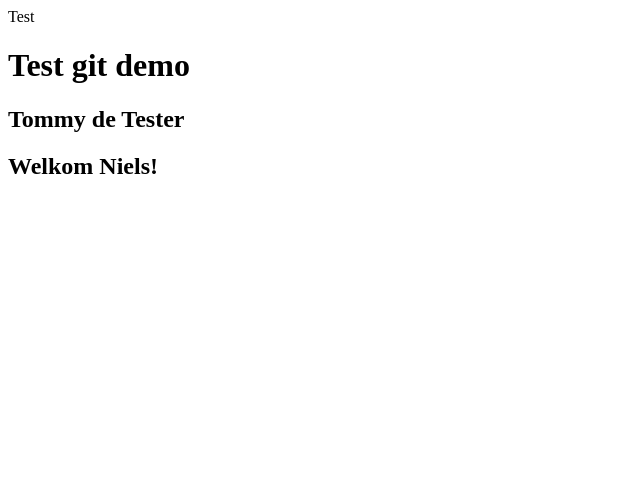
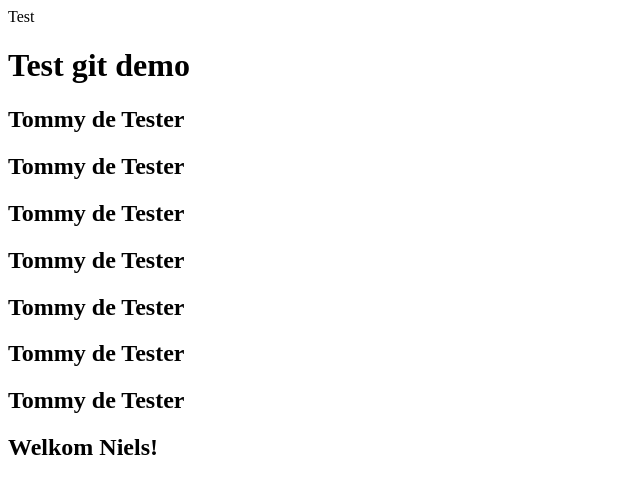
Before and after one commit to markbaselier/git-demo, a plain HTML site: page index.html in a window 1280 px wide. Shown: the whole page, without its empty margins (0-640 px from the left). Drawn offline with Linux system fonts and the light colour scheme.

Commit message:
Meerdere tommys toegevoegd

```diff
--- a/index.html
+++ b/index.html
@@ -8,6 +8,12 @@
 Test
 <h1>Test git demo</h1>
 <h2>Tommy de Tester</h2>
+<h2>Tommy de Tester</h2>
+<h2>Tommy de Tester</h2>
+<h2>Tommy de Tester</h2>
+<h2>Tommy de Tester</h2>
+<h2>Tommy de Tester</h2>
+<h2>Tommy de Tester</h2>
 <h2>Welkom Niels!</h2>
 </body>
 </html>
```
